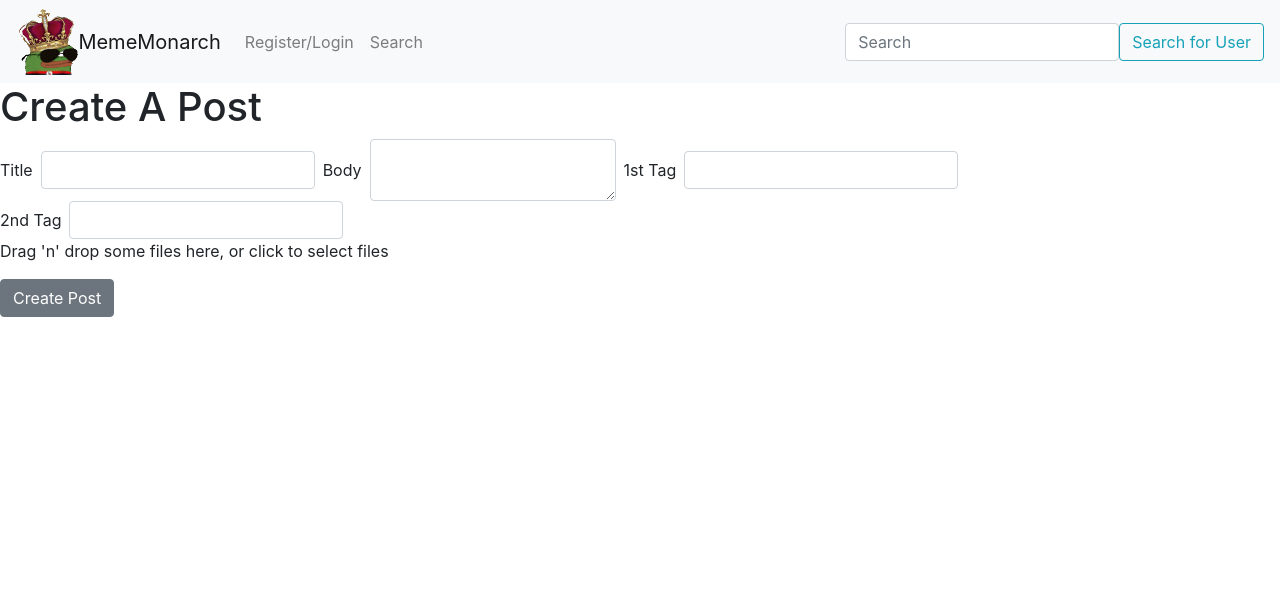
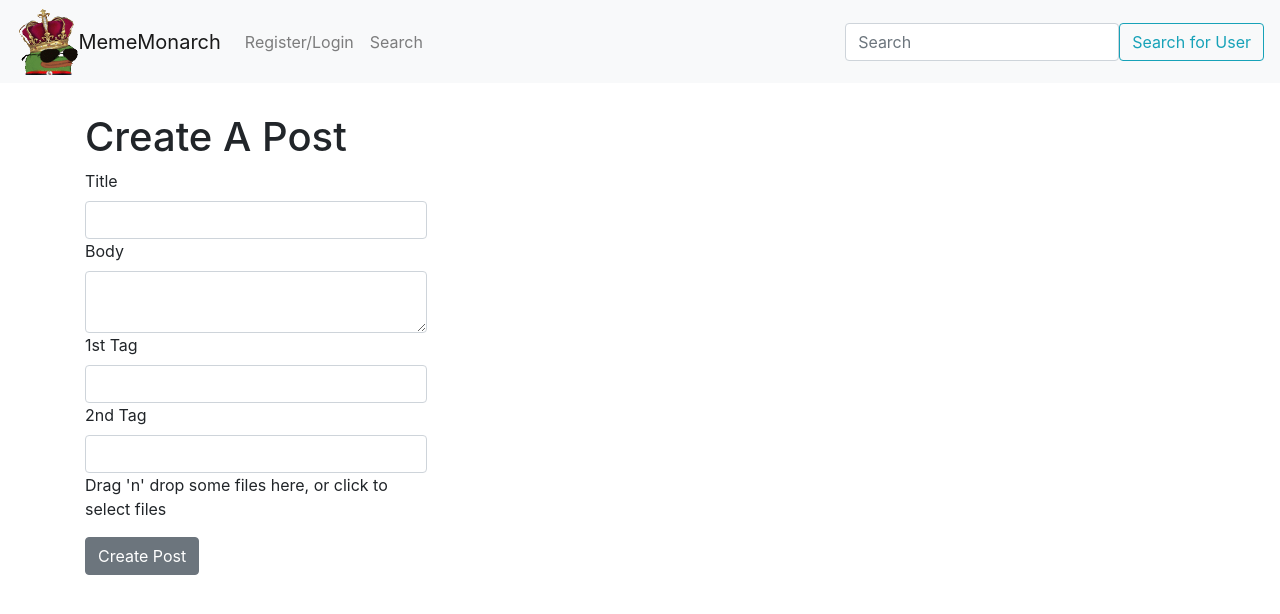
Before and after one commit to jvillacinda11/mememonarch, a React (Create React App) app in the folder client/: page /Upload in a window 1280 px wide. Shown: the top 614 px of the page. Built offline with nearby package versions, Linux system fonts and the light colour scheme; no server answers.

Commit message:
reformatted upload form

```diff
--- a/client/src/pages/Upload/Upload.js
+++ b/client/src/pages/Upload/Upload.js
@@ -4,13 +4,10 @@ import { storage } from '../../firebase';
 import '../../App.css'
 import {
   Button, Form, FormGroup, Label, Input,
-  Container, Row
+  Container, Row, Col
 } from 'reactstrap'
 import DragAndDrop from '../../components/DragAndDrop'
-
-
 import Post from '../../utils/Post'
-
 
 const ReactFirebaseFileUpload = () => {
   const [image, setImage] = useState(null)
@@ -25,20 +22,17 @@ const ReactFirebaseFileUpload = () => {
     posts: []
   })
 
-
   const handleInputChange = ({ target }) => {
     setPostState({ ...postState, [target.name]: target.value })
   }
-
 
   const handleChange = image => {
     setImage(image[0])
   }
 
-
   const handleUpload = () => {
     console.log("image: ", image)
-    if(image) {
+    if (image) {
       const uploadTask = storage.ref(`image/${image.name}`).put(image)
       uploadTask.on("state_changed",
         snapshot => {
@@ -60,7 +54,7 @@ const ReactFirebaseFileUpload = () => {
               console.log(url)
               setUrl(url)
               const tags = []
-            if(postState.tag1 !== '' && postState.tag2 !== ''){
+              if (postState.tag1 !== '' && postState.tag2 !== '') {
                 tags.push(postState.tag1, postState.tag2)
                 Post.create({
                   title: postState.title,
@@ -68,13 +62,11 @@ const ReactFirebaseFileUpload = () => {
                   link: url,
                   tags: tags
                 })
-
                   .then(res => {
-
                     window.location = '/'
                   })
               }
-            if(postState.tag1 === '' && postState.tag2 !== ''){
+              if (postState.tag1 === '' && postState.tag2 !== '') {
                 tags.push(postState.tag2)
                 Post.create({
                   title: postState.title,
@@ -82,32 +74,24 @@ const ReactFirebaseFileUpload = () => {
                   link: url,
                   tags: tags
                 })
-
                   .then(res => {
-
                     window.location = '/'
                   })
               }
-            if(postState.tag1 === '' && postState.tag2 === ''){
+              if (postState.tag1 === '' && postState.tag2 === '') {
                 Post.create({
                   title: postState.title,
                   body: postState.body,
                   link: url,
                 })
-
                   .then(res => {
-
                     window.location = '/'
                   })
               }
-
-
             })
         }
-
       )
-  }
-  else{
+    } else {
       const tags = []
       if (postState.tag1 !== '' && postState.tag2 !== '') {
         tags.push(postState.tag1, postState.tag2)
@@ -167,14 +151,13 @@ const ReactFirebaseFileUpload = () => {
     //ends here
   }
 
-
-
   return (
-    <>
-      <div>
+    <Container>
+      <Row>
+        <Col xs="4">
           {/* <progress value={progress} max="100" /> */}
           <h1>Create A Post</h1>
-        <Form inline >
+          <Form >
             <FormGroup className='mb-2 mr-sm-2 mb-sm-0'>
               <Label htmlFor='title' className='mr-sm-2'>Title</Label>
               <Input
@@ -214,14 +197,15 @@ const ReactFirebaseFileUpload = () => {
           </Form>
 
           {/* <p> Firebase my{User.name} image upload!</p> */}
-        <DragAndDrop upload={handleChange}/>
+          <DragAndDrop upload={handleChange} />
 
           <Button onClick={handleUpload}>Create Post</Button>
           <br />
           {url}
           <br />
-      </div>
-    </>
+        </Col>
+      </Row>
+    </Container>
 
 
   );
```
Also changed, not shown: client/src/components/Posting/Posting.js (+2 -5 lines), 1 other file (tests, documents, lock files or other folders). Lines whose indentation alone changed are shown as unchanged.
